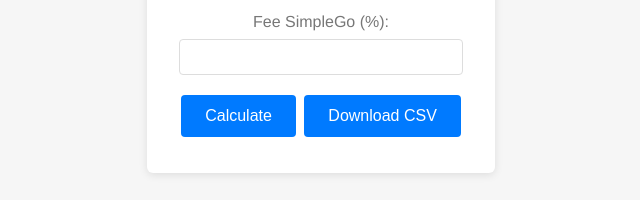
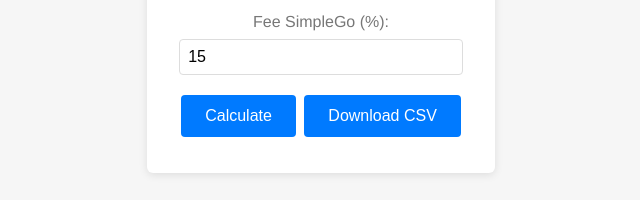
Before and after one commit to Seantoni/simplegofee, a plain HTML site: page index.html in a window 1280 px wide. Shown: the part 469-669 px from the top of the page, 319-959 px from the left. Drawn offline with Linux system fonts and the light colour scheme.

Commit message:
Update index.html
added 15% default value to form

```diff
--- a/index.html
+++ b/index.html
@@ -23,7 +23,7 @@
         </div>
         <div class="form-group">
             <label for="feeSimpleGo">Fee SimpleGo (%):</label>
-            <input type="number" id="feeSimpleGo" required>
+            <input type="number" id="feeSimpleGo" value="15" required>
         </div>
         <button type="submit">Calculate</button>
         <button id="downloadCSV">Download CSV</button>
```
